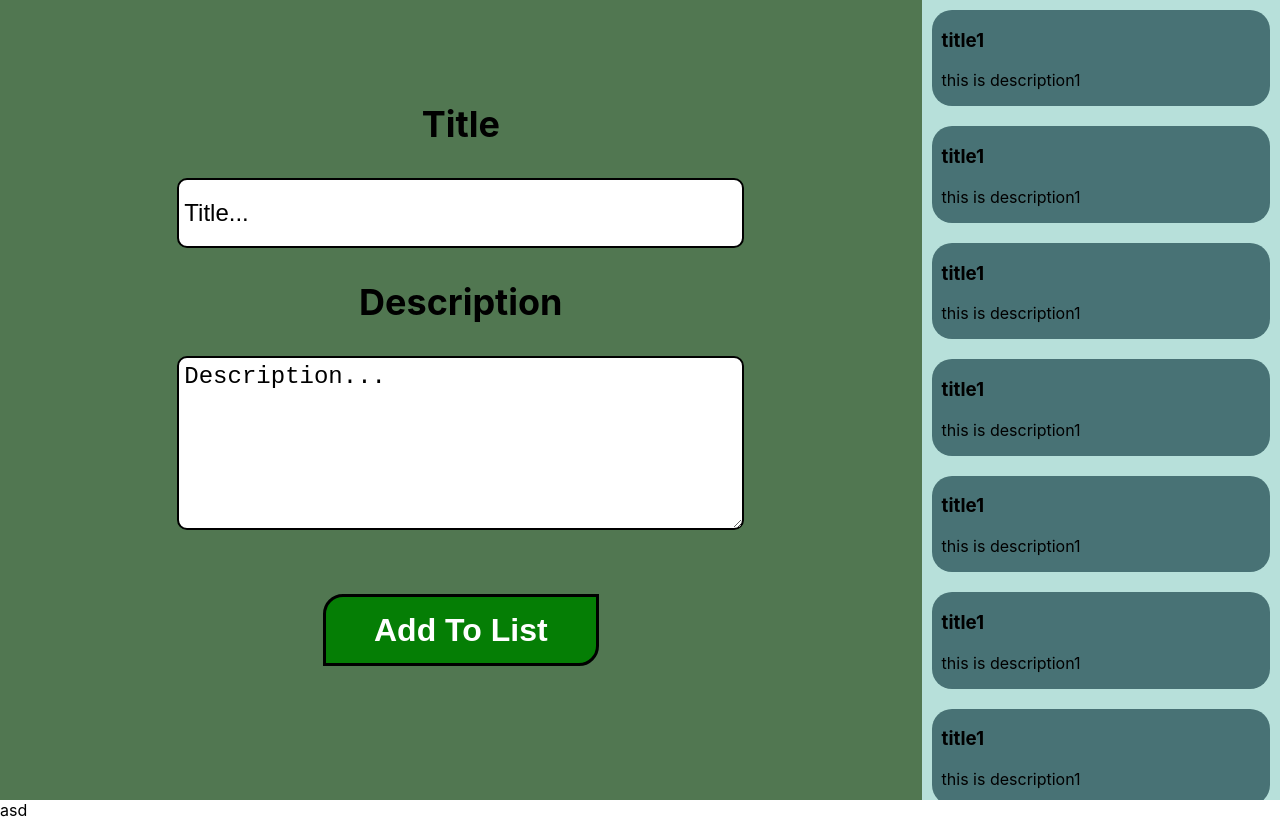
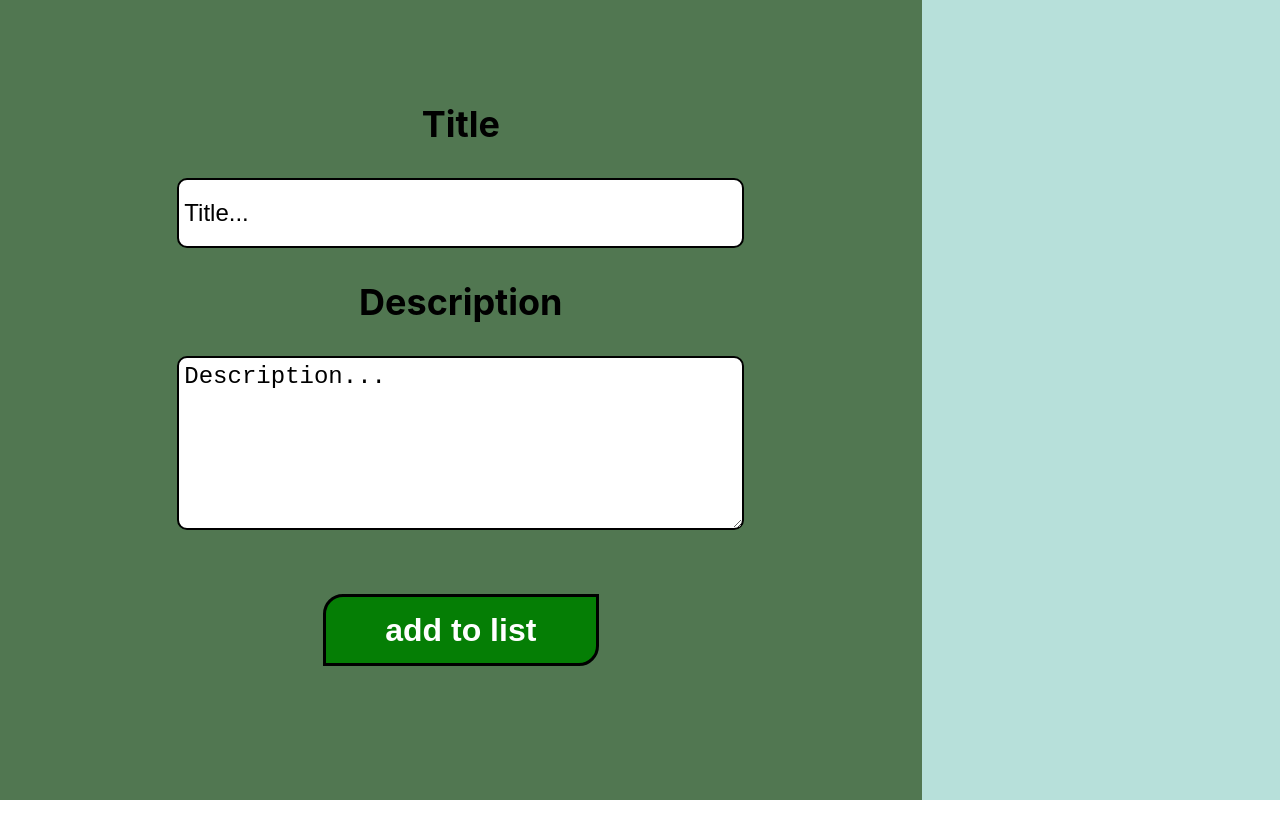
Before and after one commit to Armaansingh4886/todoList, a React (Create React App) app: page / in a window 1280 px wide. Built offline with nearby package versions, Linux system fonts and the light colour scheme.

Commit message:
add and delete task

```diff
--- a/src/App.css
+++ b/src/App.css
@@ -3,15 +3,20 @@
 box-sizing: border-box;
 grid-template-columns: 72vw 28vw;
 }
-.add{
+.add {
   grid-row: 1/1;
 /* grid-column: 1/9; */
   background-color: rgb(81, 119, 81);
+  height: 100vh;
+  display: flex;
+  flex-direction: column;
+  justify-content: center;
+}
+.add form{
   display: flex;
   flex-direction: column;
   align-items: center;
-  height: 100vh;
-  justify-content: center;
+
 }
 .add input,button,textarea{
   height: 7vh;
--- a/src/App.js
+++ b/src/App.js
@@ -1,22 +1,24 @@
 import './App.css';
 import List from './components/List';
 import Add from './components/Add';
-import { createContext, useContext, useState } from 'react';
+import { createContext,  useEffect, useState } from 'react';
 
 
 
+export const TasksContext = createContext();
 function App() {
-  // const [task , setTask] = useState("abc");
-  const task= [{title: "title1",desc:"this is description1"},{title: "title1",desc:"this is description1"},{title: "title1",desc:"this is description1"},{title: "title1",desc:"this is description1"},{title: "title1",desc:"this is description1"},{title: "title1",desc:"this is description1"},{title: "title1",desc:"this is description1"},{title: "title1",desc:"this is description1"},{title: "title1",desc:"this is description1"},{title: "title1",desc:"this is description1"},{title: "title1",desc:"this is description1"},{title: "title1",desc:"this is description1"},];
+  const [task , setTask] = useState([]);
+  // const task= [{title: "title1",desc:"this is description1"},{title: "title1",desc:"this is description1"},{title: "title1",desc:"this is description1"},{title: "title1",desc:"this is description1"},{title: "title1",desc:"this is description1"},{title: "title1",desc:"this is description1"},{title: "title1",desc:"this is description1"},{title: "title1",desc:"this is description1"},{title: "title1",desc:"this is description1"},{title: "title1",desc:"this is description1"},{title: "title1",desc:"this is description1"},{title: "title1",desc:"this is description1"},];
+// var task  =[["title" , "descriptoinasd adsf sdfdgfdsfg dfgdsf"],["title" , "descriptoinasd adsf sdfdgfdsfg dfgdsf"],["title" , "descriptoinasd adsf sdfdgfdsfg dfgdsf"],["title" , "descriptoinasd adsf sdfdgfdsfg dfgdsf"],["title" , "descriptoinasd adsf sdfdgfdsfg dfgdsf"],["title" , "descriptoinasd adsf sdfdgfdsfg dfgdsf"],["title" , "descriptoinasd adsf sdfdgfdsfg dfgdsf"],["title" , "descriptoinasd adsf sdfdgfdsfg dfgdsf"],["title" , "descriptoinasd adsf sdfdgfdsfg dfgdsf"],];
+// task = [...task , ["new" , "new description"]];
 
-const TasksContext = createContext("asd");
+
   return (
     <div className="App">
+    <TasksContext.Provider value={ {task,setTask} }>
+    <Add/>
 
-    <TasksContext.Provider value={ task }>
-    <Add/>
-     {`${useContext(TasksContext)}`}
-    <List tasks={ task }/>
+    <List />
     </TasksContext.Provider>
     </div>
   );
--- a/src/components/Add.js
+++ /dev/null
@@ -1,16 +0,0 @@
-import React from 'react'
-
-const Add = () => {
-  return (
-    <div className='add'>
-      <label >Title</label>
-      <input type='text' placeholder='Title...'></input>
-      <label>Description</label>
-      <textarea placeholder='Description...'></textarea>
-    <button>Add To List</button>
-
-    </div>
-  )
-}
-
-export default Add
--- /dev/null
+++ b/src/components/Add.jsx
@@ -0,0 +1,33 @@
+import React, { useContext, useEffect, useState } from 'react'
+import { TasksContext } from '../App';
+
+const Add =  () => {
+const { task,setTask} = useContext(TasksContext);
+
+  // task = [...task , ["new" , "new description"]];
+
+  const [title,setTitle] = useState("");
+  const [description ,setDescription] = useState("");
+  const handleClick = (event)=>{
+    event.preventDefault();
+    setTask([...task,[title,description]]);
+    setTitle("");
+    setDescription("");
+  }
+
+  return (
+    <div className='add'>
+      <form onSubmit={handleClick} >
+      <label >Title</label>
+      <input type='text' required placeholder="Title..." onChange={(e)=>{setTitle(e.target.value)}} value = {title}></input>
+      <label>Description</label>
+      <textarea placeholder='Description...' onChange={(e)=>{setDescription(e.target.value)}} value={description}></textarea>
+      <button type="submit"  >add to list</button>
+   </form>
+
+
+    </div>
+  )
+}
+
+export default Add
--- a/src/components/List.js
+++ /dev/null
@@ -1,17 +0,0 @@
-import React, { useContext } from 'react'
-import ListItem from './ListItem'
-import TasksContext from "../App"
-const List = (props) => {
-    const arr = props.tasks;
-const a = arr.map((item)=><ListItem title={ item.title } desc = { item.desc }/>)
-const task = useContext(TasksContext);
-  return (
-    <div className='list'>
-      {a}
-    {task}lk
-
-    </div>
-  )
-}
-
-export default List
--- /dev/null
+++ b/src/components/List.jsx
@@ -0,0 +1,18 @@
+import React, { useContext, useEffect, useRef } from 'react'
+import ListItem from './ListItem'
+import{ TasksContext }from "../App"
+const List = () => {
+ const { task, setTask } = useContext(TasksContext);
+
+const todolists = task.map((item,index)=><ListItem key={index} name ={index}title={ item[0]} desc = { item[1]}/>)
+
+  return (
+    <div className='list'>
+
+      {todolists}
+
+    </div>
+  )
+}
+
+export default List
--- a/src/components/ListItem.js
+++ /dev/null
@@ -1,12 +0,0 @@
-import React from 'react'
-
-const ListItem = (props) => {
-  return (
-    <div className='listitem'>
-      <h3>{props.title}</h3>
-      <p>{props.desc}</p>
-    </div>
-  )
-}
-
-export default ListItem
--- /dev/null
+++ b/src/components/ListItem.jsx
@@ -0,0 +1,23 @@
+import React, { useContext } from 'react'
+import { TasksContext } from '../App'
+
+
+const ListItem = (props) => {
+const {task,setTask} = useContext(TasksContext);
+const id = props.name;
+const handleDelete =() =>{
+  console.log(props.name)
+  const tas = task;
+  setTask(task.filter((tasks)=> task.indexOf(tasks) !== props.name));
+}
+  return (
+    <div className='listitem'>
+      {props.name}
+      <h3>{props.title}</h3>
+      <p>{props.desc}</p>
+<button onClick={handleDelete}>Delete</button>
+    </div>
+  )
+}
+
+export default ListItem
```
